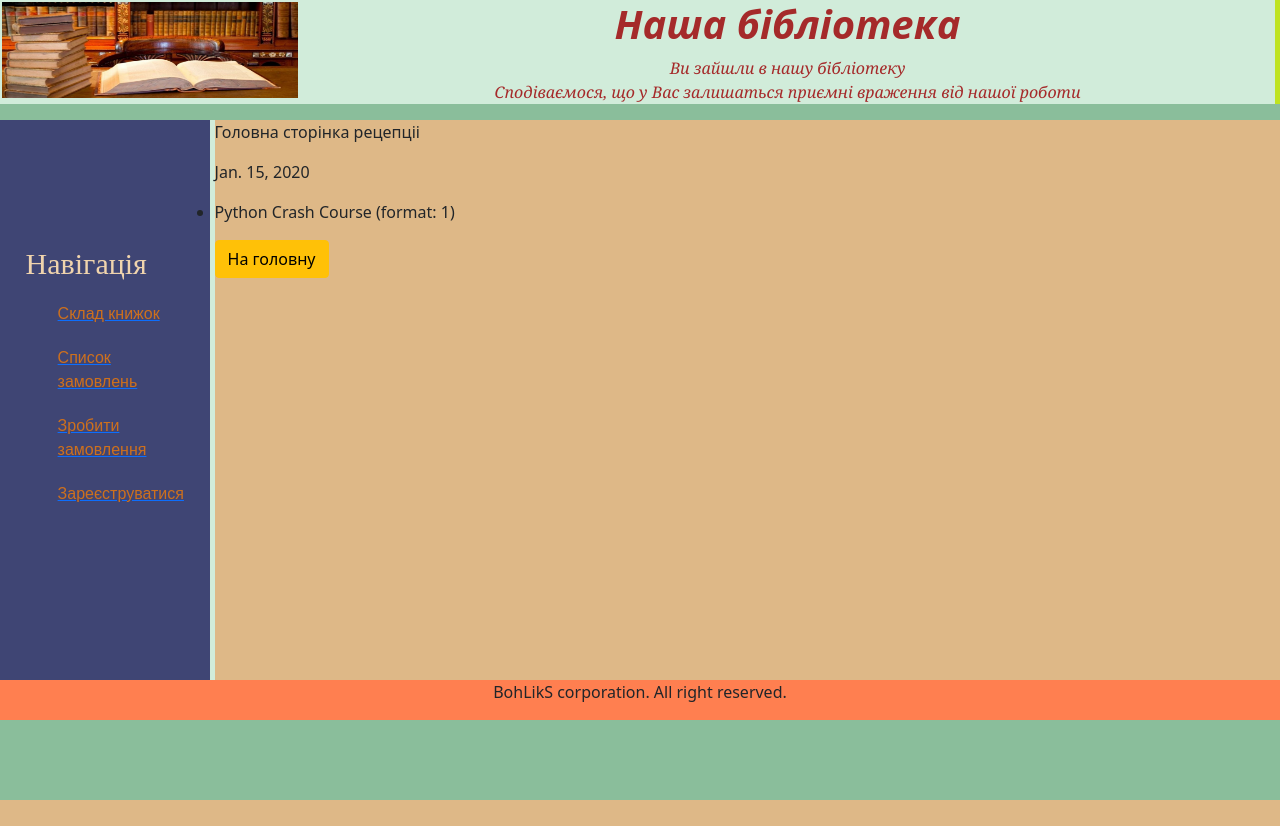
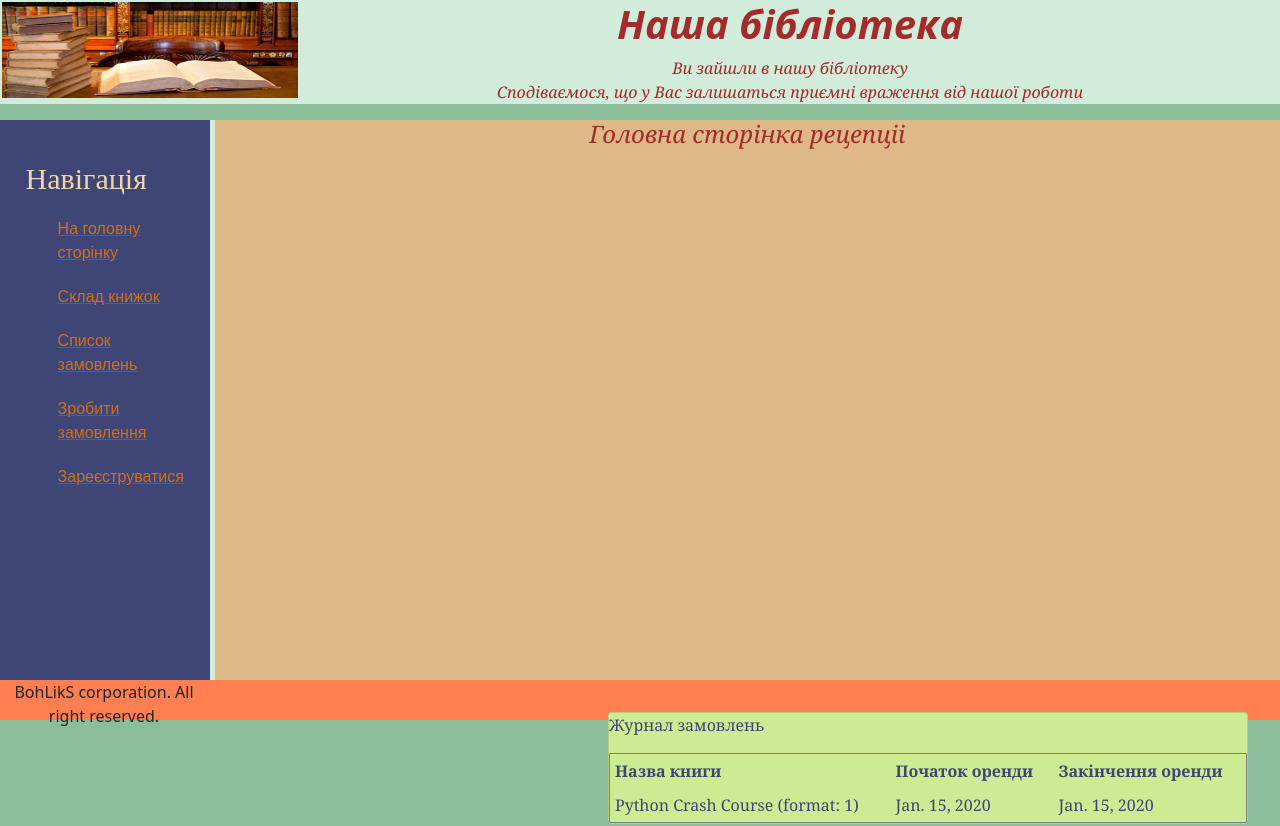
Before and after one commit to yatagan/ILS, a Django app: page /library_reception/ in a window 1280 px wide. Before the commit the page ends 800 px from the top, so only its background shows below. Run offline with Django 4.2, Linux system fonts and the light colour scheme; data comes from the database, SQL or seed files in the repository; tables that the repository leaves empty hold one stand-in row (values such as "Sample post").

Commit message:
fix CSS problem #30

```diff
--- a/core/static/core/css/core.css
+++ b/core/static/core/css/core.css
@@ -6,7 +6,7 @@ header {
     height: 30%;
     background-color: #d1ecda;
     text-align: center;
-    border-right: 5px solid #bfe321;
+    border-right: 5px;
 }
 
 header div p {
@@ -33,6 +33,14 @@ header img {
 main {
     height: 35em;
     background-color: burlywood;
+
+}
+
+main div {
+    width: 50%;
+    float: right;
+    margin-top: 2em;
+    margin-right: 2em;
 }
 
 main h4 {
@@ -45,8 +53,8 @@ main h4 {
 main .card {
     color: #3f4574;
     background-color: rgb(205, 235, 146);
-    width: 35%;
-    margin-left: 30em;
+    width: 50%;
+    margin-left: 25em;
     text-align: left;
     font-family: Cambria, Cochin, Georgia, Times, 'Times New Roman', serif;
     margin-bottom: 2px;
@@ -70,7 +78,7 @@ main aside {
 
 main aside h5 {
     font-family: 'Times New Roman', Times, serif;
-    margin-top: 100px;
+    margin-top: 10%;
     font-size: 30px;
 }
 
--- a/core/templates/core/base.html
+++ b/core/templates/core/base.html
@@ -28,6 +28,7 @@
       <aside>
         <h5>Навігація</h5>
         <ul>
+          <a href="{% url 'core:index' %}"><li><i class="fa-solid fa-window"></i>На головну сторінку</li></a>
           <a href="{% url 'warehouse:index' %}"><li><i class="fa-solid fa-window"></i>Склад книжок</li></a>
           <a href="{% url 'library_reception:index' %}"><li><i class="fa-solid fa-window"></i>Список замовлень</li></a>
           <a href="{% url 'library_reception:book_rent' %}"><li><i class="fa-solid fa-window"></i>Зробити замовлення</li></a>
--- a/library_reception/templates/library_reception/book_rent.html
+++ b/library_reception/templates/library_reception/book_rent.html
@@ -5,10 +5,12 @@
   <div class="card">
     <p>Вибрати екземпляр: </p>
     <form action="{% url 'library_reception:book_rent' %}" method="post">
+
       {% csrf_token %}
       {{ order_form.as_p }}
       <button name="submit">Орендувати книгу</button>
+
     </form>
   </div>
-  <button class="btn btn-warning">На головну</button>
+
 {% endblock content %}
--- a/library_reception/templates/library_reception/index.html
+++ b/library_reception/templates/library_reception/index.html
@@ -2,21 +2,25 @@
 
 {% block content %}
 
-  <p>Головна сторінка рецепціі</p>
-
-  {% for rent in rents %}
-
-  <p>{{rent.return_date}}</p>
-
-    <ul>
-    {% for book in rent.books.all %}
-      <li> {{ book }} </li>
-    {% endfor %}
-    </ul>
-
-    {% endfor %}
-
-
-  <button class="btn btn-warning">На головну</button>
+  <h4>Головна сторінка рецепціі</h4>
+  <div class="card">
+    <p>Журнал замовлень</p>
+    <table border="1" cellpadding="5">
+      <tr>
+        <th>Назва книги</th>
+        <th>Початок оренди</th>
+        <th>Закінчення оренди</th>
+      </tr>
+      {% for rent in rents %}
+        {% for book in rent.books.all %}
+      <tr>
+        <td>{{ book }}</td>
+        <td>{{ rent.start_rent_date }}</td>
+        <td>{{ rent.return_date }}</td>
+      </tr>
+        {% endfor %}
+      {% endfor %}
+    </table>
+  </div>
 
 {% endblock content %}
```
Also changed, not shown: library_reception/static/library_reception/css/library_reception.css (+6 -11 lines), warehouse/templates/warehouse/index.html (+4 -13 lines), warehouse/templates/warehouse/result_search.html (+6 -7 lines).
